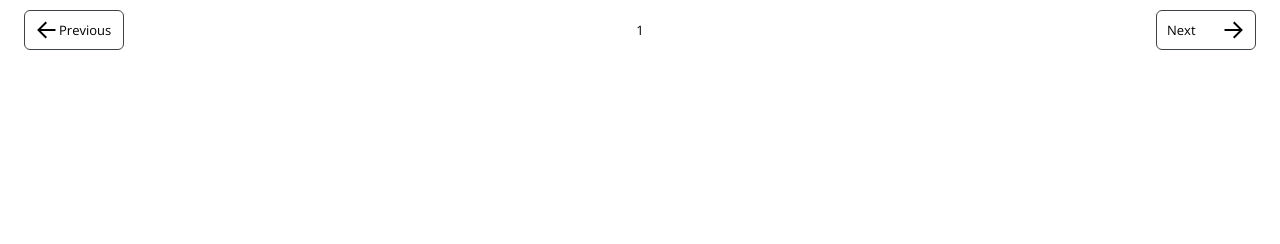
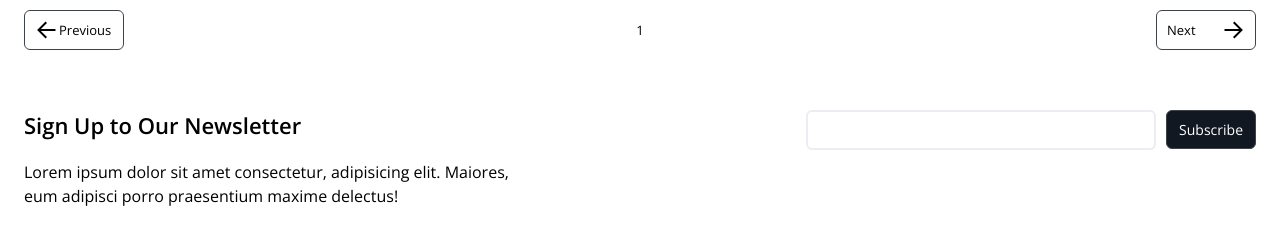
Before and after one commit to MetehanBatal/findmarketer, a SvelteKit app: page / in a window 1280 px wide. Shown: the part 1952-2196 px from the top of the page. Before the commit the page ends 2022 px from the top, so only its background shows below. Built offline with nearby package versions, Linux system fonts and the light colour scheme.

Commit message:
newsletter-section created

```diff
--- a/src/css/global.css
+++ b/src/css/global.css
@@ -44,10 +44,14 @@ p {
 .input-holder {
     position: relative;
     width: 100%;
-    max-width: 50rem;
+    max-width: 35rem;
     display: flex;
     align-items: center;
     justify-content: center;
+}
+
+.input-holder.input-lg {
+    max-width: 50rem;
 }
 
 .input-holder input {
@@ -58,6 +62,10 @@ p {
     height: 5rem;
     border-radius: .6rem;
     border: .2rem solid rgb(236, 236, 242);
+}
+
+.input-item.input-sm {
+    height: 4rem;
 }
 
 /* INPUTS END */
@@ -80,7 +88,7 @@ p {
 
 .cta-button.btn-lg {
     padding: .9rem 1.2rem;
-    font-size: 1.2rem;
+    font-size: 1.4rem;
 }
 
 /* BUTTONS END */
--- a/src/lib/page/AllBlogPosts.svelte
+++ b/src/lib/page/AllBlogPosts.svelte
@@ -58,6 +58,7 @@
         grid-template-columns: 1fr;
         border-bottom: .1rem solid #333;
         padding-block: 2rem;
+        gap: 0.5rem;
     }
 
     .pagination-wrapper {
--- a/src/lib/page/HeroSection.svelte
+++ b/src/lib/page/HeroSection.svelte
@@ -14,7 +14,7 @@
                 Lorem ipsum dolor sit amet consectetur adipisicing elit. Quis, fuga reiciendis similique aliquam repellat nisi distinctio dicta architecto adipisci accusamus.
             </p>
         </div>
-        <div class="input-holder">
+        <div class="input-holder input-lg">
             <input class="input-item" type="text">
             <div class="cta-button btn-lg btn-dark">Subscribe</div>
         </div>
--- /dev/null
+++ b/src/lib/page/Newsletter.svelte
@@ -0,0 +1,55 @@
+<script>
+
+</script>
+
+
+
+<section class="newsletter">
+   <div class="uk-container newsletter-container">
+        <div class="newsletter-description">
+            <h3 class="heading">Sign Up to Our Newsletter</h3>
+            <p>Lorem ipsum dolor sit amet consectetur, adipisicing elit. Maiores, <br> eum adipisci porro praesentium maxime delectus!</p>
+        </div>
+        <div class="sign-up">
+            <div class="input-holder">
+                <input class="input-item input-sm" type="email">
+            </div>
+            <div class="cta-button btn-lg btn-dark">
+                Subscribe
+            </div>
+        </div>
+   </div>
+</section>
+
+
+
+<style>
+
+    .newsletter {
+        padding: 4rem 2.4rem;
+    }
+
+    .newsletter-container {
+        display: flex;
+        flex-direction: column;
+        align-items: flex-start;
+        justify-content: space-between;
+    }
+
+    .sign-up {
+        display: flex;
+        flex: 1;
+        align-items: flex-start;
+        justify-content: flex-end;
+        gap: 1rem;
+    }
+
+
+    @media screen and (min-width: 768px) {
+        .newsletter-container {
+            flex-direction: row;
+        }
+    }
+
+
+</style>
--- a/src/routes/+page.svelte
+++ b/src/routes/+page.svelte
@@ -1,6 +1,7 @@
 <script>
     import AllBlogPosts from "../lib/page/AllBlogPosts.svelte";
 import HeroSection from "../lib/page/HeroSection.svelte";
+    import Newsletter from "../lib/page/Newsletter.svelte";
     import RecentBlogs from "../lib/page/RecentBlogs.svelte";
 
 
@@ -11,6 +12,7 @@ import HeroSection from "../lib/page/HeroSection.svelte";
 <HeroSection/>
 <RecentBlogs/>
 <AllBlogPosts/>
+<Newsletter/>
 
 
 <style>
```
